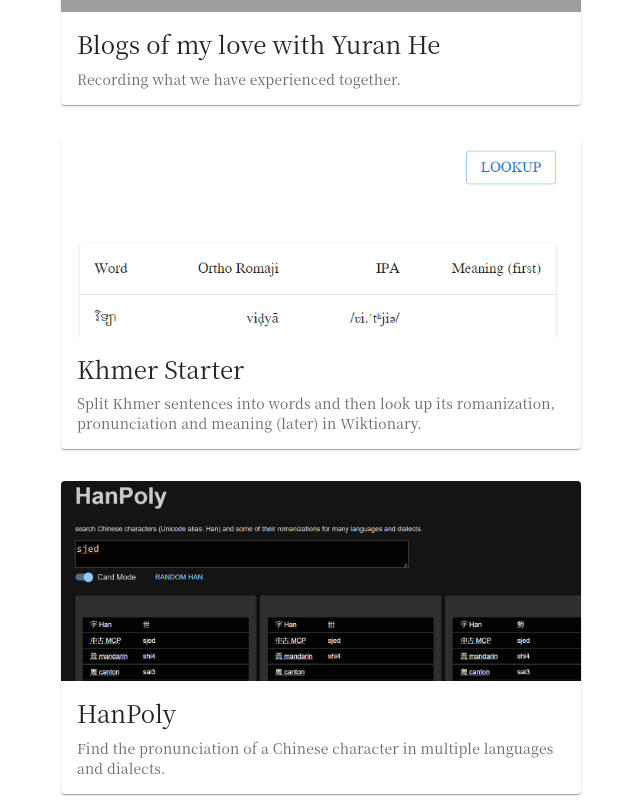
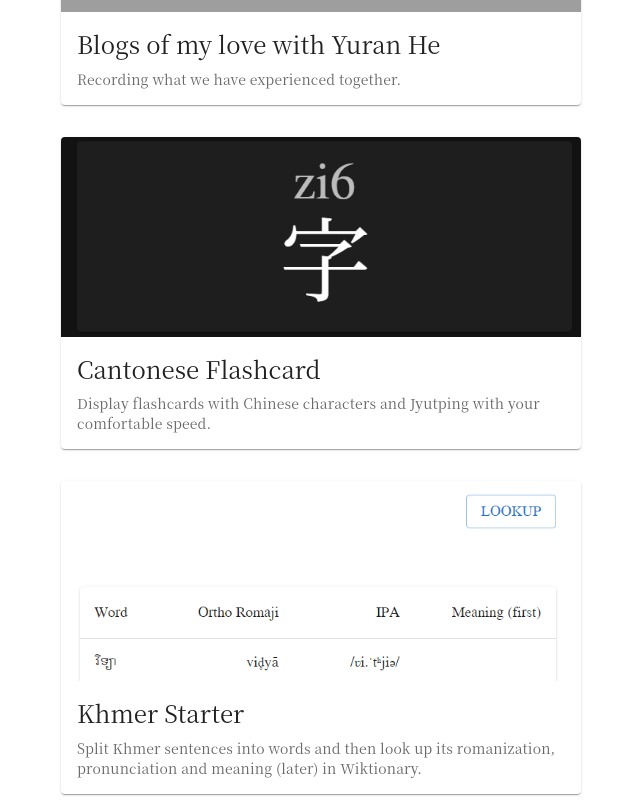
Before and after one commit to pustot/index, a React (Create React App) app: page / in a window 1280 px wide. Shown: the part 1020-1820 px from the top of the page, without its empty margins (319-959 px from the left). Built offline with nearby package versions, Linux system fonts and the light colour scheme; grey boxes are pictures that could not be loaded; a web font is replaced by a local one.

Commit message:
add cantonese flashcard

```diff
--- a/src/App.js
+++ b/src/App.js
@@ -12,6 +12,7 @@ import qieyunAutoderiver from './assets/qieyun-autoderiver.png'
 import love from './assets/love.png'
 import MyAvatar from './assets/my-avatar.jpg'
 import khmerStarter from './assets/khmer-starter.png'
+import cantoneseFlashcard from './assets/cantonese-flashcard.png'
 
 import { useTheme, ThemeProvider, createTheme } from '@mui/material/styles';
 import Brightness4Icon from '@mui/icons-material/Brightness4';
@@ -224,6 +225,21 @@ function App() {
         />
 
         <PostCard
+          image={cantoneseFlashcard}
+          alt="Cantonese Flashcard Screenshot"
+          title={getLocaleText(
+            {"en": "Cantonese Flashcard",
+            "zh-tra": "粵語字卡",
+            "zh-sim": "粤语字卡",
+            "tto": "vmv ARD"
+          },
+            lang
+          )}
+          main="Display flashcards with Chinese characters and Jyutping with your comfortable speed."
+          toLink={domain + "cantonese-flashcard"}
+        />
+
+        <PostCard
           image={khmerStarter}
           alt="Ethan Yang"
           title={getLocaleText(
```
Also changed, not shown: src/assets/cantonese-flashcard.png (added).
